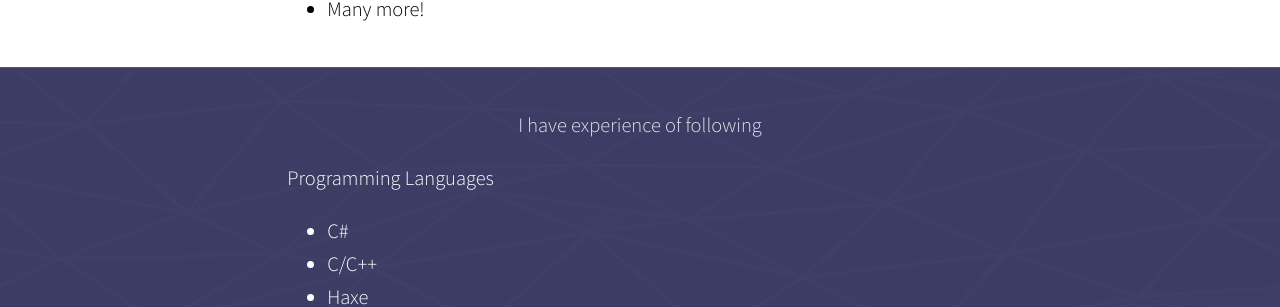
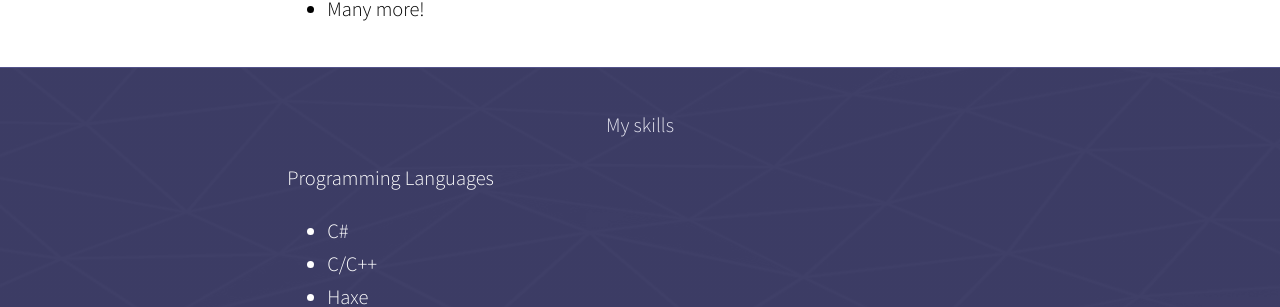
Before and after one commit to avuorinen/avuorinen.github.io, a Jekyll site: the page built from about.html, in a window 1280 px wide. Shown: the part 589-896 px from the top of the page. Built offline with Jekyll 4.4.1, drawn with Linux system fonts in a browser that asks for light colours; nearby versions of some CDN libraries; some web fonts are replaced; comment, search, counter and statistics services are not loaded.

Commit message:
Updated about.html

```diff
--- a/about.html
+++ b/about.html
@@ -22,7 +22,7 @@ layout: blank
 
 <article class="background">
   <header>
-    <p>I have experience of following</p>
+    <p>My skills</p>
   </header>
 
   <p>Programming Languages</p>
```
